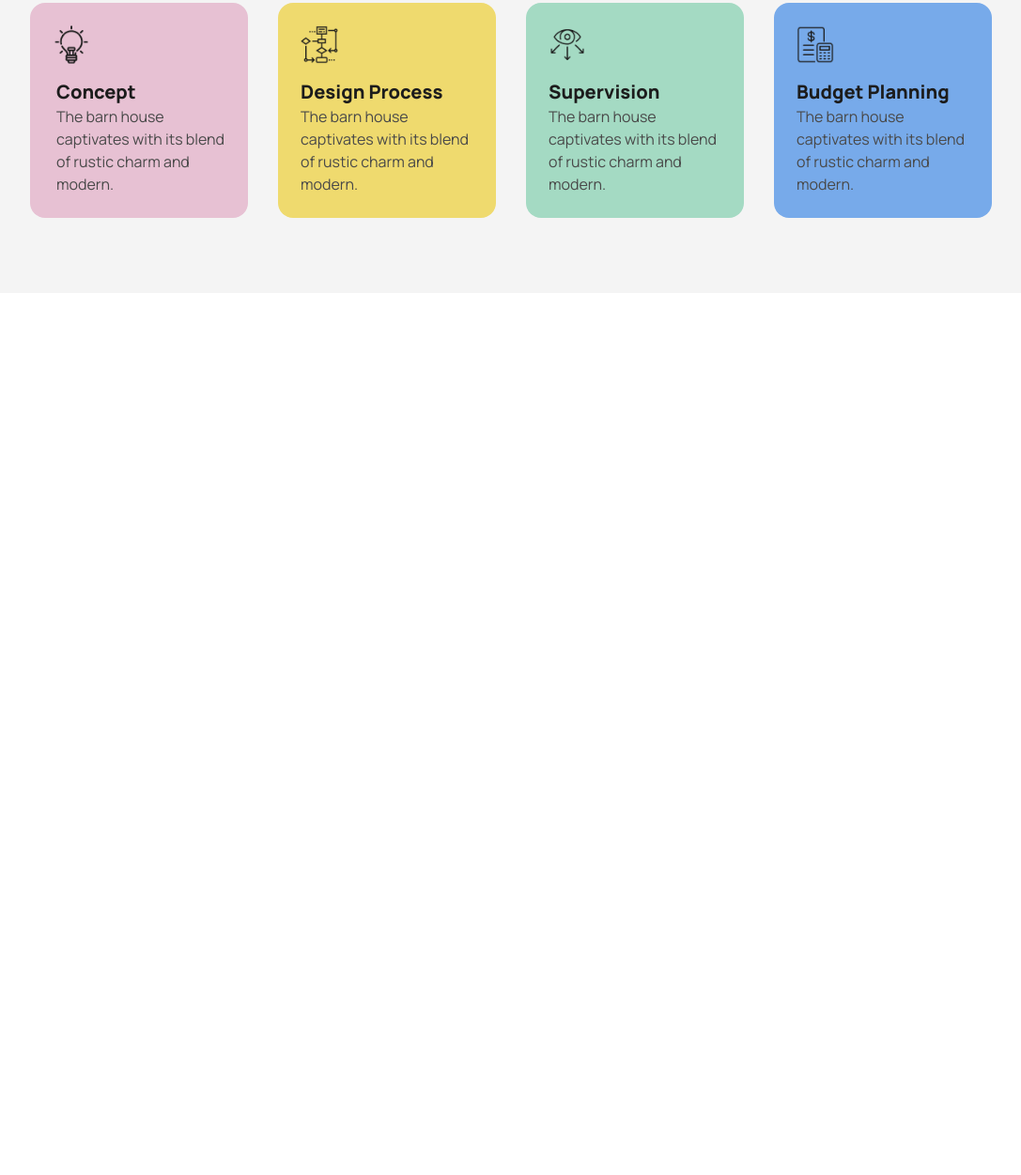
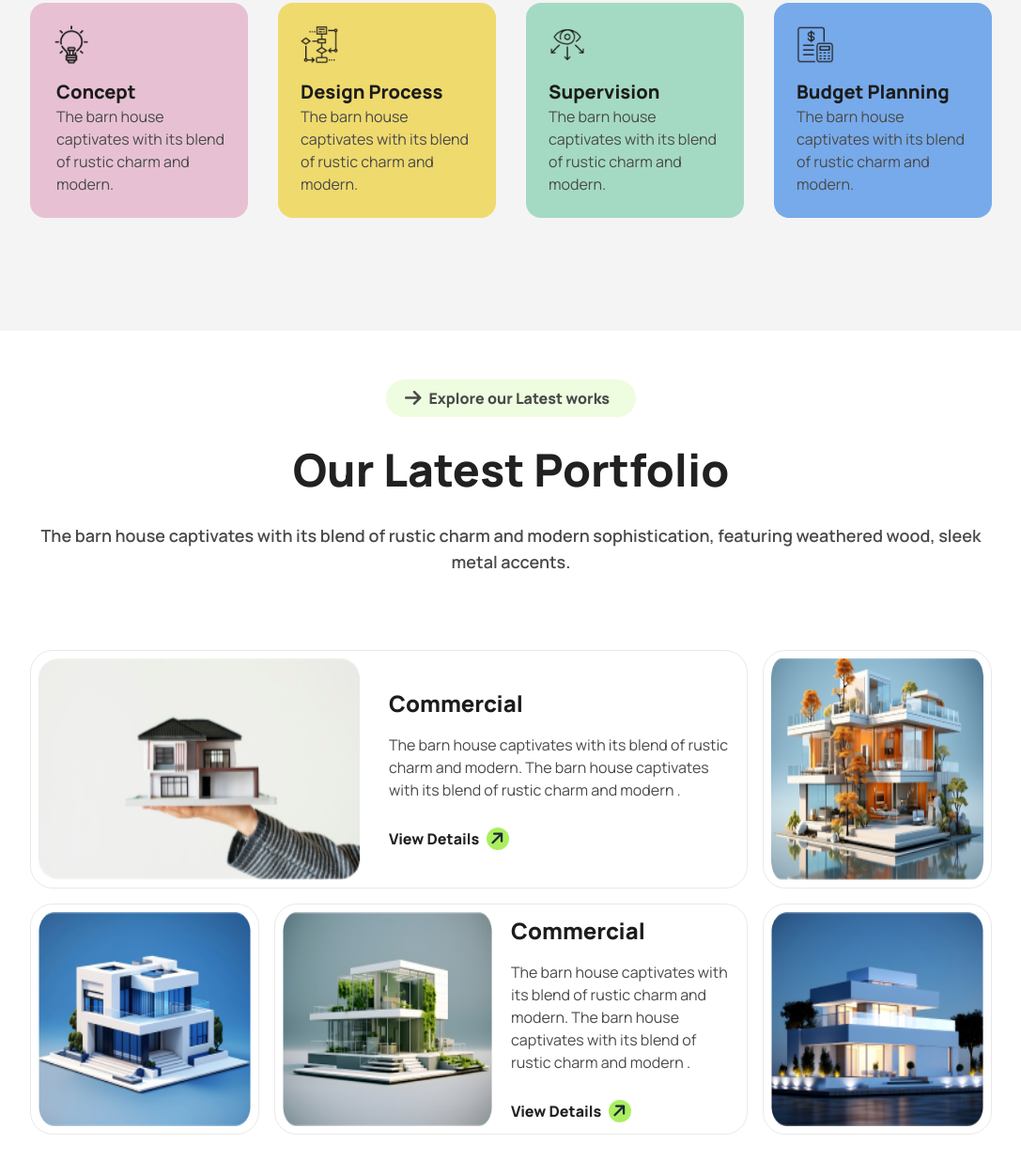
Before and after one commit to rabbi8535/Assignment-3, a plain HTML site: page index.html in a window 1280 px wide. Shown: the part 2547-3798 px from the top of the page at 94% size, without its empty margins (96-1183 px from the left). Before the commit the page ends 2899 px from the top, so only its background shows below. Drawn offline with nearby package versions, Linux system fonts and the light colour scheme.

Commit message:
added protfolio section

```diff
--- a/index.html
+++ b/index.html
@@ -241,7 +241,82 @@
                 </div>
             </div>
         </section>
+        <section class="portfolio w-full mx-auto bg-section_1 py-10">
+            <div class="container w-4/5 mx-auto grid grid-cols-1 place-content-center place-items-center text-center">
 
+                <div class="grid grid-cols-1 place-content-center place-items-center text-center gap-8">
+                    <div
+                        class=" max-h-6 flex justify-center items-center mt-3 bg-arrow_2 px-5  py-5 rounded-3xl bg-arrow_3 text-center  ">
+                        <span class=" text-center flex justify-center items-center"><i
+                                class="fa-solid fa-arrow-right text-xl text-txt_2 font-bold"></i>
+                        </span>
+                        <a class="px-1 mx-1 text-txt_2 text-center text-base font-extrabold">Explore our Latest works</a>
+
+                    </div>
+                    <h1 class="font-extrabold text-txt text-3xl md:text-4xl lg:text-5xl">Our Latest Portfolio</h1>
+                    <p class="text-txt_2 text-lg font-semibold">The barn house captivates with its blend of rustic charm and modern sophistication, featuring weathered wood, sleek metal accents.</p>
+                </div>
+
+                <div class="cards grid grid-cols-1 lg:grid-cols-4 md:grid-cols-1 my-10 py-10 gap-4 ">
+                    <div class="order-1 grid grid-cols-1 lg:grid-cols-2 md:grid-cols-2 md:col-span-4 lg:col-span-3 rounded-3xl border border-card_5 lg:p-2 p-4 place-items-center place-content-center" >
+                        <div class="lg:max-w-4/5 h-full w-full  ">
+                            <img class="lg:w-11/12 w-11/12 h-full " src="assets/img1.png" alt="">
+                            </div>
+
+                        <div class="flex flex-col gap-4 lg:my-1 md:my-1 my-5">
+                            <h1 class="text-left text-black_ar font-extrabold text-2xl">Commercial</h1>
+                            <p class="text-left text-txt_2 text-base">The barn house captivates with its blend of rustic charm and modern. The barn house captivates with its blend of rustic charm and modern .</p>
+                            <div class="flex  mt-3    text-center  ">
+                                <a class=" text-center text-txt md:text-base text-xl font-extrabold">View Details</a>
+                                <span class="w-6 h-6 text-center bg-arrow rounded-full flex justify-center items-center mx-2"><i
+                                        class="fa-solid fa-arrow-right text-lg text-[rgb(28, 28, 28)] -rotate-45 "></i>
+                                </span>
+                            </div>
+                        </div>
+                    </div>
+
+                    <div class=" order-2 rounded-3xl border border-card_5 lg:p-2 p-4 place-items-center place-content-cente p-4 ">
+                        <div class=" max-w-full h-full object-cover ">
+                            <img class="w-full h-full" src="assets/img2.png" alt="">
+                        </div>
+
+                    </div>
+
+                    <div class=" order-3 rounded-3xl border border-card_5 lg:p-2 p-4 place-items-center place-content-cente p-4 ">
+                        <div class=" max-w-full h-full object-cover ">
+                            <img class="w-full h-full" src="assets/img3.png" alt="">
+                        </div>
+
+                    </div>
+
+                    <div class=" order-4 grid grid-cols-1 lg:grid-cols-2 md:grid-cols-2 md:col-span-4 lg:col-span-2 rounded-3xl border border-card_5 lg:p-2 p-4 place-items-center place-content-center" >
+                        <div class="lg:max-w-4/5 h-full w-full  ">
+                            <img class="lg:w-11/12 w-11/12 h-full " src="assets/img4.png" alt="">
+                            </div>
+
+                        <div class="flex flex-col gap-4 lg:my-1 md:my-1 my-5">
+                            <h1 class="text-left text-black_ar font-extrabold text-2xl">Commercial</h1>
+                            <p class="text-left text-txt_2 text-base">The barn house captivates with its blend of rustic charm and modern. The barn house captivates with its blend of rustic charm and modern .</p>
+                            <div class="flex  mt-3    text-center  ">
+                                <a class=" text-center text-txt md:text-base text-xl font-extrabold">View Details</a>
+                                <span class="w-6 h-6 text-center bg-arrow rounded-full flex justify-center items-center mx-2"><i
+                                        class="fa-solid fa-arrow-right text-lg text-[rgb(28, 28, 28)] -rotate-45 "></i>
+                                </span>
+                            </div>
+                        </div>
+                    </div>
+
+                    <div class="order-5 rounded-3xl border border-card_5 lg:p-2 p-4 place-items-center place-content-cente p-4 ">
+                        <div class="order-6 max-w-11/12 h-full object-cover ">
+                            <img class="w-full h-full" src="assets/img5.png" alt="">
+                        </div>
+
+                    </div>
+                </div>
+
+                </div>
+            </div>
+        </section>
 
 
     </main>
--- a/tailwind.config.js
+++ b/tailwind.config.js
@@ -6,6 +6,7 @@ tailwind.config = {
                'txt_2':'rgb(73, 73, 73)',
                 'arrow': 'rgb(171, 239, 95)',
                 'arrow_2':'rgba(171, 239, 95, 0.5)',
+                'arrow_3':'rgba(171, 239, 95, 0.2)',
                 'bars' : 'rgb(115, 115, 115)',
                 'black_ar' : 'rgb(28, 28, 28)',
                 'header_1': 'rgba(245, 245, 245)',
@@ -17,7 +18,8 @@ tailwind.config = {
                 'card_1': 'rgb(231, 193, 211)',
                 'card_2': 'rgb(239, 218, 110)',
                 'card_3': 'rgb(164, 218, 195)',
-                'card_4': 'rgb(119, 170, 234)'
+                'card_4': 'rgb(119, 170, 234)',
+                'card_5': 'rgb(233, 233, 233)'
 
             },
             /* custom font */
```
